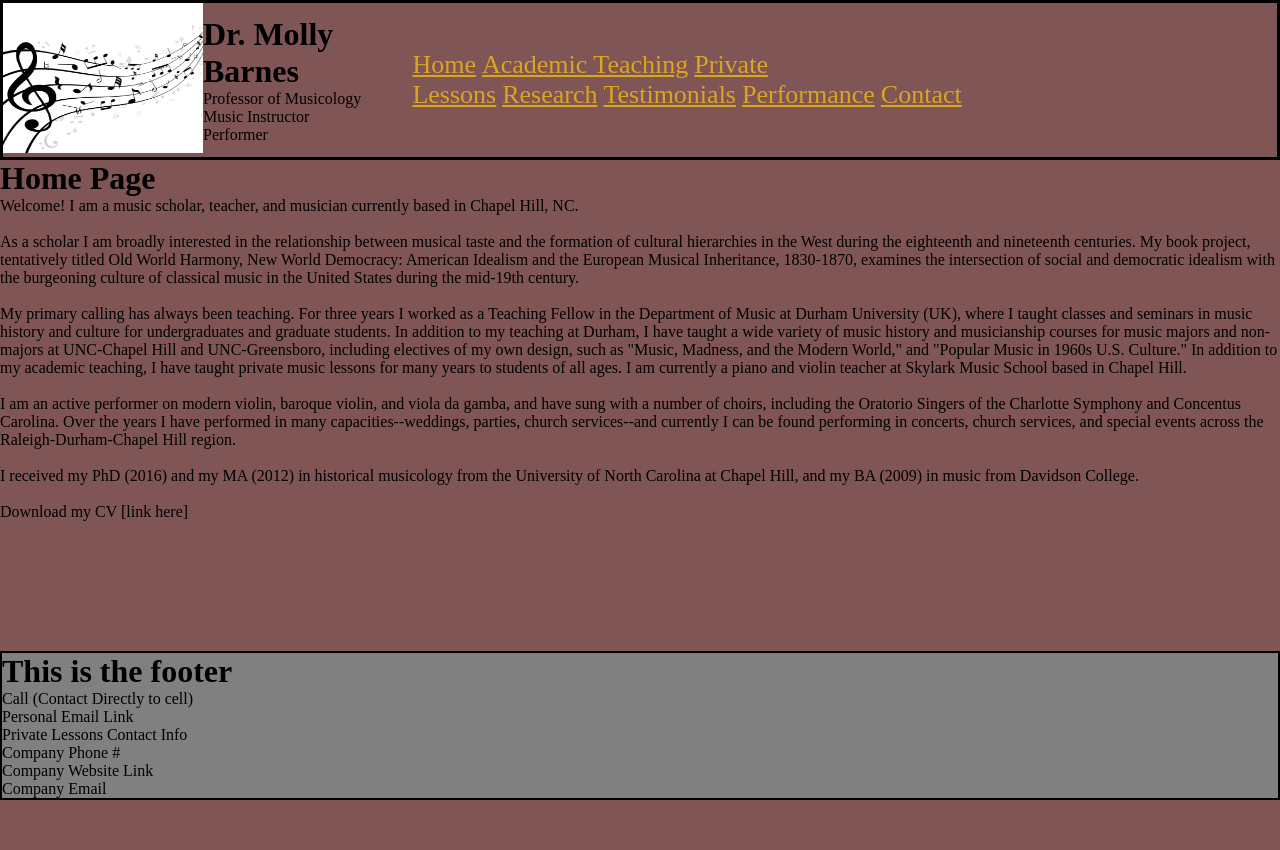
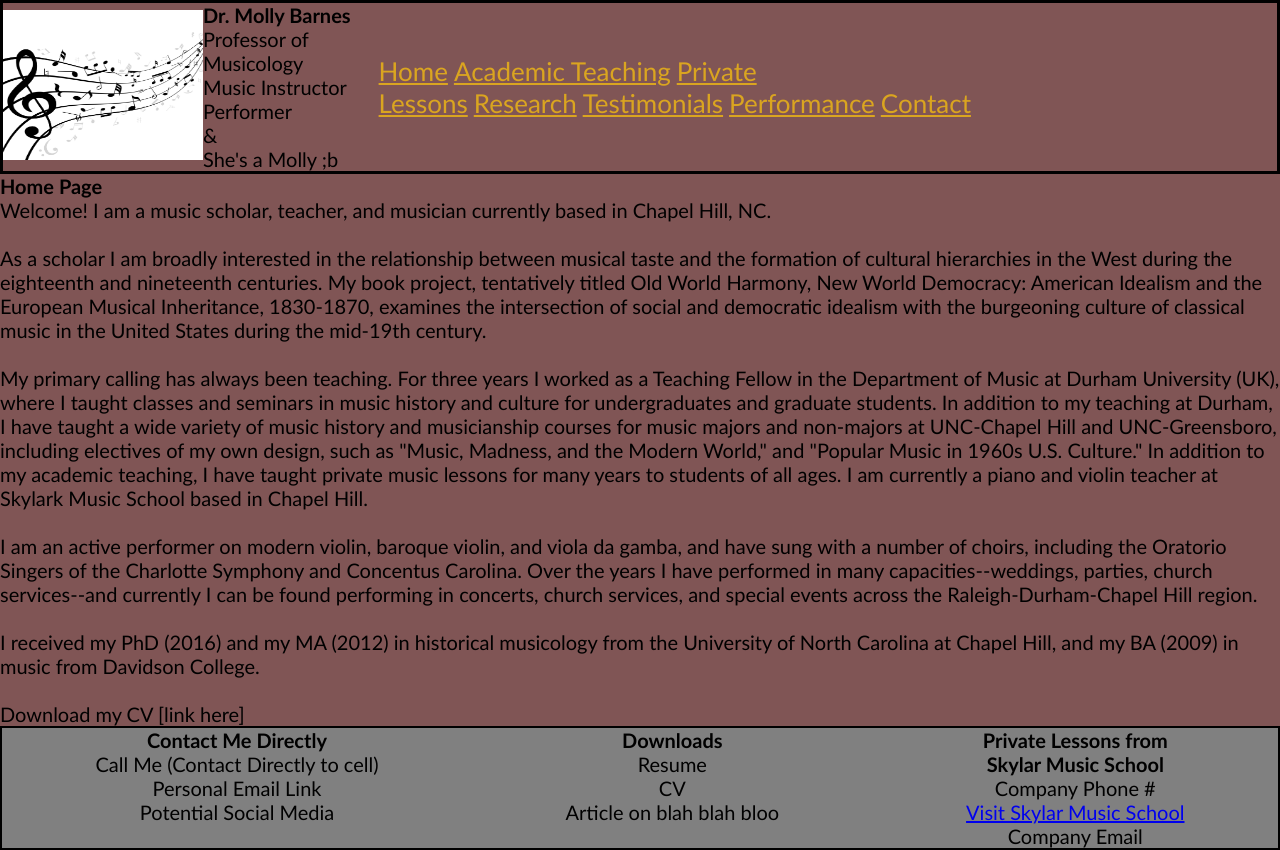
Before and after one commit to jlayher/molly-barnes-music, a Next.js app: page / in a window 1280 px wide. Before the commit the page ends 800 px from the top, so only its background shows below. Built offline with nearby package versions, Linux system fonts and the light colour scheme.

Commit message:
Made minor changes to text and styling

```diff
--- a/src/components/Footer.js
+++ b/src/components/Footer.js
@@ -5,26 +5,44 @@ import styles from '@/styles/footer.module.css'
 const Footer = () => {
   return (
       <div className={styles.footer__container}>
-      <h1>This is the footer</h1>
 
-      <div>
-        <p>Call (Contact Directly to cell)</p>
-      </div>
+        {/* this contains the contact me directly links */}
+        <div className={styles.footer__section_container}>
+            <h3>Contact Me Directly</h3>
+            <p>Call Me (Contact Directly to cell)</p>
+            <p>Personal Email Link</p>
+            <p>Potential Social Media</p>
+          </div>
 
-      <div>
-        <p>Personal Email Link</p>
-      </div>
+        {/* this contains the Dowload Links */}
+        <div className={styles.footer__section_container}>
+          <h3>Downloads</h3>
+          <p>Resume</p>
+          <p>CV</p>
+          <p>Article on blah blah bloo</p>
+        </div>
 
-      <div>
-        <p>Private Lessons Contact Info</p>
-        <div>
+        {/* this contains the Private Lesson/Company Links */}
+        <div className={styles.footer__section_container}>
+        <h3>Private Lessons from
+          <br/>Skylar Music School</h3>
           <p>Company Phone #</p>
-          <p>Company Website Link</p>
+          <a href="https://www.skylarkmusicschool.com/">Visit Skylar Music School</a>
           <p>Company Email</p>
         </div>
-      </div>
+
+      {/* this contains the Copyright Info */}
+      {/* Add my personal information, copyright, and any references to assets used */}
+      {/* <div className={styles.footer__section_container}>
+        <h3>Private Lessons</h3>
+        <p>Resume</p>
+        <p>CV</p>
+        <p>Article on blah blah bloo</p>
+      </div> */}
+
 
     </div>
+
   )
 }
 
--- a/src/components/Header.js
+++ b/src/components/Header.js
@@ -23,6 +23,8 @@ const Header = () => {
           <p>Professor of Musicology</p>
           <p>Music Instructor</p>
           <p>Performer</p>
+          <p>&</p>
+          <p>She's a Molly ;b</p>
         </div>
 
       </div>
--- a/src/pages/private-lessons.js
+++ b/src/pages/private-lessons.js
@@ -23,10 +23,8 @@ const PrivateLessons = () => {
         Currently I teach private lessons
         in piano and violin, in-home and in-studio, through Skylark Music School
         in Chapel Hill.
-        <br/>
-        <br/>
         For more information about Skylark, please visit
-        <a href="https://www.skylarkmusicschool.com">https://www.skylarkmusicschool.com</a>
+        <a href="https://www.skylarkmusicschool.com"> https://www.skylarkmusicschool.com</a>
       </p>
     </Layout>
   );
--- a/src/styles/footer.module.css
+++ b/src/styles/footer.module.css
@@ -5,4 +5,7 @@
     margin-top: auto;
     border: 2px solid black;
     background-color: grey;
+    display: flex;
+    text-align: center;
+    justify-content: space-around;
 }
--- a/src/styles/globals.css
+++ b/src/styles/globals.css
@@ -4,6 +4,8 @@
   margin: 0;
   padding: 0;
   box-sizing: border-box;
+  font-size: 20px;
+  font-family: 'Gill Sans', 'Gill Sans MT', Calibri, 'Trebuchet MS', sans-serif;
 }
 
 body {
```
